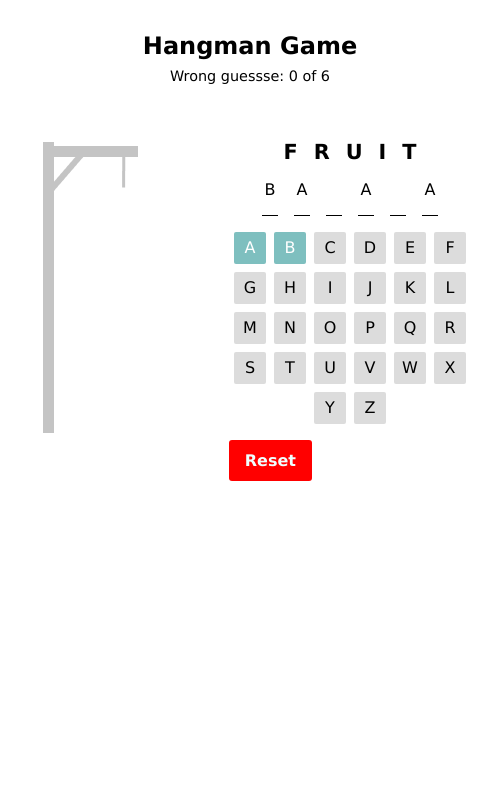
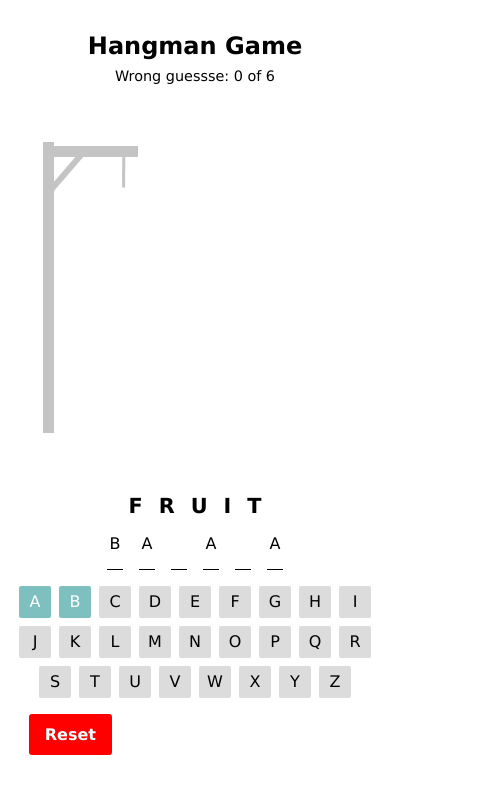
Before and after one commit to FrhCode/react-hangman, a React app: page / in a window 390 px wide. Shown: the whole page, 500 px wide, since content can reach past the window. Built offline with nearby package versions, Linux system fonts and the light colour scheme.

Commit message:
fix hangman bug

```diff
--- a/src/js/App.js
+++ b/src/js/App.js
@@ -23,6 +23,8 @@ class App extends React.Component {
                 gameOver: true,
             };
         });
+
+        document.querySelector("body").style.overflow = "hidden";
     }
     gameWin() {
         this.setState((state) => {
@@ -31,6 +33,7 @@ class App extends React.Component {
                 gameOver: true,
             };
         });
+        document.querySelector("body").style.overflow = "hidden";
     }
     render() {
         const { gameOver, isWin } = this.state;
--- a/src/js/App.scss
+++ b/src/js/App.scss
@@ -1,11 +1,13 @@
+.App {
+    position: relative;
+    // height: 1000px;
+}
 .result {
     display: none;
+
     background-color: rgba(255, 0, 0, 0.466);
     width: 100vw;
     height: 100vh;
-
-    position: absolute;
-    top: 0;
 
     z-index: 10;
 
@@ -15,6 +17,9 @@
 
     &--show {
         display: block;
+
+        position: fixed;
+        bottom: 0;
     }
 
     &--win {
--- a/src/js/Component/Hangman/Hangman.scss
+++ b/src/js/Component/Hangman/Hangman.scss
@@ -7,10 +7,15 @@
         font-size: 1.5rem;
         font-weight: 700;
     }
-  width: 500px;
+    width: 100%;
+    max-width: 500px;
     margin: 0 auto;
     &__main {
         display: flex;
+
+        @media screen and (max-width: 500px) {
+            display: block;
+        }
     }
 
     &__qna {
--- a/src/js/index.scss
+++ b/src/js/index.scss
@@ -39,4 +39,5 @@ textarea {
 
 body {
     font-family: Verdana, Geneva, Tahoma, sans-serif;
+    position: relative;
 }
```
Lines whose indentation alone changed are shown as unchanged.
